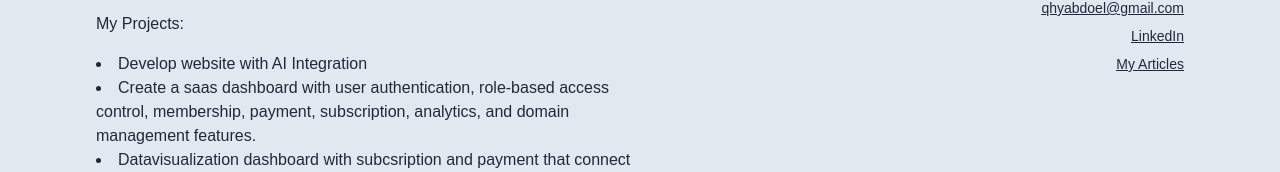
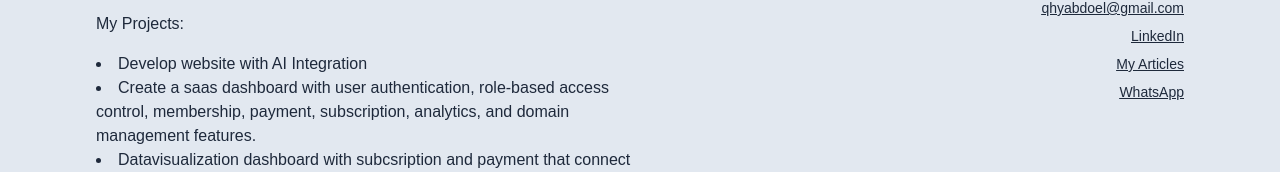
Before and after one commit to qhyabdoel/qhyabdoel.github.io, a Next.js app: page /qhyabdoel/ in a window 1280 px wide. Shown: the part 312-484 px from the top of the page. Built offline with nearby package versions, Linux system fonts and the light colour scheme; no server answers.

Commit message:
fix up count

```diff
--- a/src/app/page.tsx
+++ b/src/app/page.tsx
@@ -73,7 +73,10 @@ export default function Home() {
           />
           <div className="md:text-right mt-8 flex flex-col gap-2 text-sm">
             <p className="underline">
-              <Link href="https://drive.google.com/file/d/1DY9yXbpkgoYP-Oh_L0ie3fKS2H_o7npz/view" target="_blank">
+              <Link
+                href="https://drive.google.com/file/d/1DY9yXbpkgoYP-Oh_L0ie3fKS2H_o7npz/view"
+                target="_blank"
+              >
                 My CV
               </Link>
             </p>
@@ -96,6 +99,12 @@ export default function Home() {
                 My Articles
               </Link>
             </p>
+
+            <p className="underline">
+              <Link href="https://wa.me/62895422999953" target="_blank">
+                WhatsApp
+              </Link>
+            </p>
             <ViewCounter />
           </div>
         </div>
--- a/src/components/view-counter.tsx
+++ b/src/components/view-counter.tsx
@@ -9,10 +9,10 @@ export const ViewCounter = () => {
         const fetchViews = async () => {
             try {
                 const response = await fetch(
-                    "https://api.counterapi.dev/v1/qhyabdoel/qhyabdoel.github.io/up"
+                    "https://api.counterapi.dev/v2/kiki-abdullohs-team-3817/first-counter-3817/up"
                 );
                 const data = await response.json();
-                setViews(data.count);
+                setViews(data.data.up_count);
             } catch (error) {
                 console.error("Error fetching view count:", error);
             }
```
